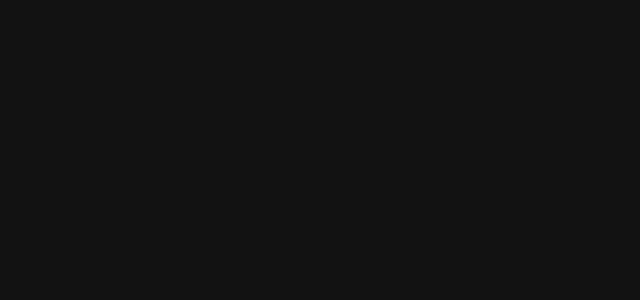
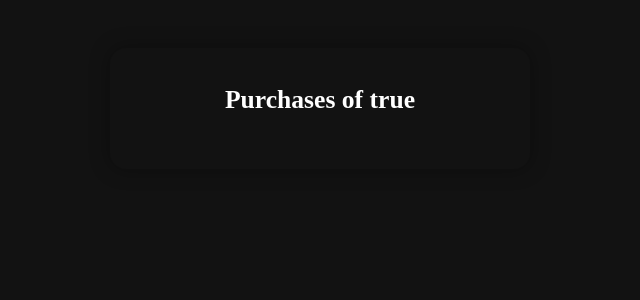
Before and after one commit to UmerAhmad11/FinPort, a React (Vite) app in the folder frontend/: page /purchases in a window 1280 px wide. Shown: the top 300 px of the page, without its empty margins (320-960 px from the left). Built offline with nearby package versions, Linux system fonts and the light colour scheme; sample sign-in values are in the browser's storage.

Commit message:
Fixed Api Route Call (prefix)

```diff
--- a/frontend/src/PurchaseTracker.jsx
+++ b/frontend/src/PurchaseTracker.jsx
@@ -5,6 +5,22 @@ import './App.css';
 function PurchaseTracker() {
 
     const [mode] = useState('purchases');
+    const [userId] = useState(localStorage.getItem('userId') || '');
+    const navigate = useNavigate();
+    const loggedInUser = localStorage.getItem('loggedInUser');
+
+
+    return(
+        <div className={`App ${mode}`}>
+          {loggedInUser && (
+            <h1 className="welcome-message">Purchases of {loggedInUser}</h1>
+          )}
+
+        </div>
+    )
+
+
+
 
 }
 
```
Also changed, not shown: 1 other file (tests, documents, lock files or other folders).
